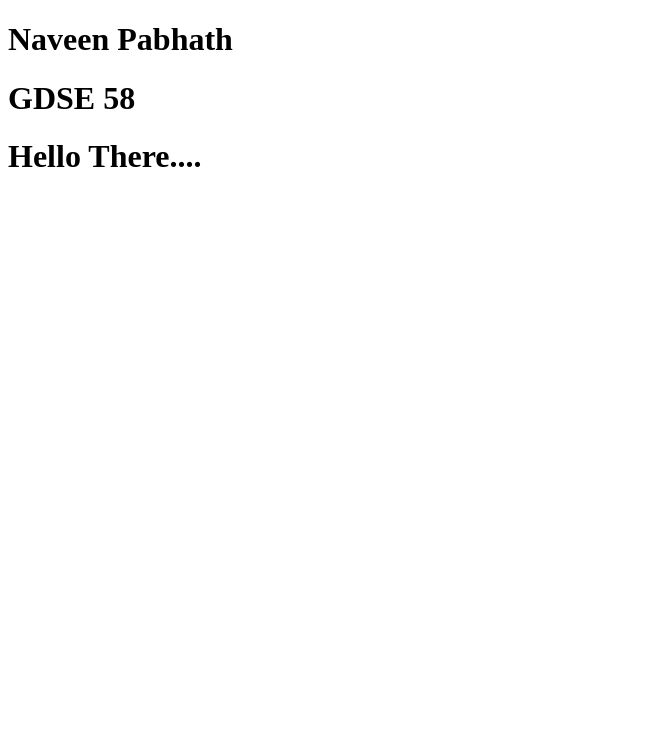
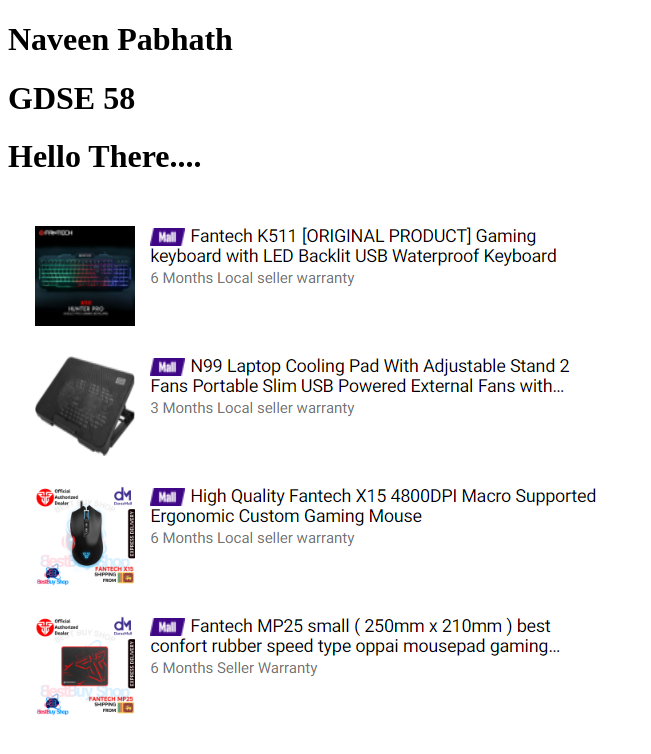
Before and after one commit to NaveenDotMe/MyProfile, a plain HTML site: page index.html in a window 1280 px wide. Shown: the whole page, without its empty margins (0-651 px from the left). Drawn offline with Linux system fonts and the light colour scheme.

Commit message:
Insert an Image

```diff
--- a/index.html
+++ b/index.html
@@ -8,5 +8,6 @@
 <h1>Naveen Pabhath</h1>
 <h1>GDSE 58</h1>
 <h1>Hello There....</h1>
+<img src="assets/images/Screenshot.png" alt="">
 </body>
 </html>
```
Also changed, not shown: assets/images/Screenshot.png (added).
